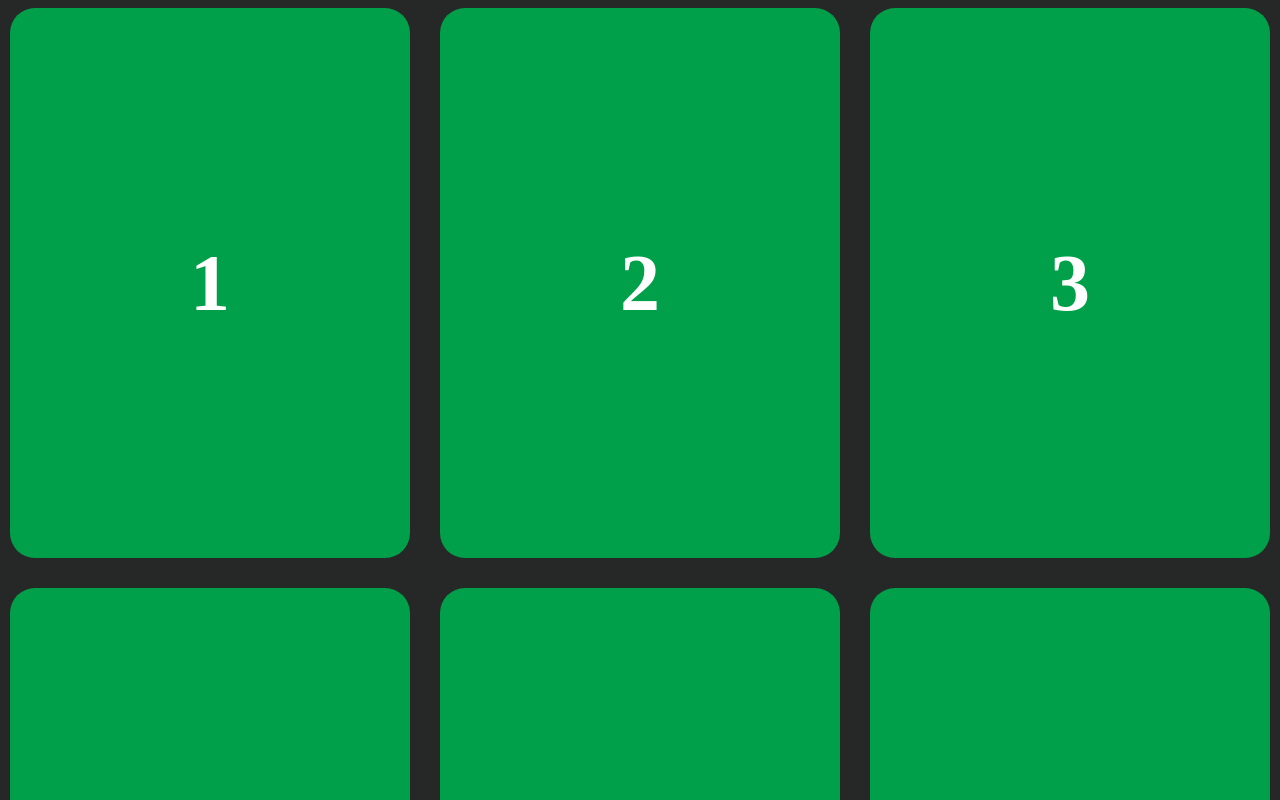
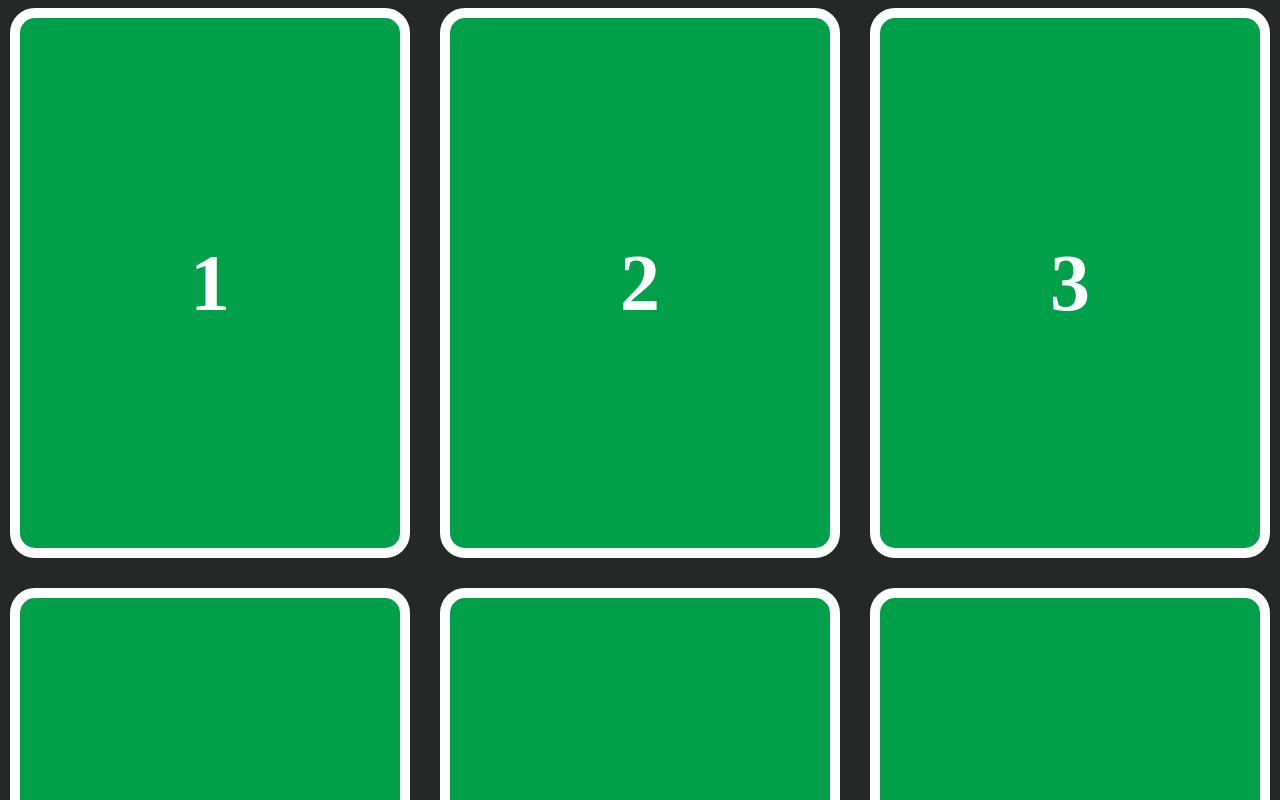
Before and after one commit to dovydasvenckus/scrum-poker, a React app: page / in a window 1280 px wide. Shown: the top 800 px of the page. Built offline with nearby package versions, Linux system fonts and the light colour scheme.

Commit message:
Add white border around cards

```diff
--- a/src/index.css
+++ b/src/index.css
@@ -17,6 +17,9 @@ body {
   display: flex;
   align-items: center;
   justify-content: center;
+  border: solid;
+  border-width: 10px;
+  border-color: white;
 }
 
 .card > p {
```
